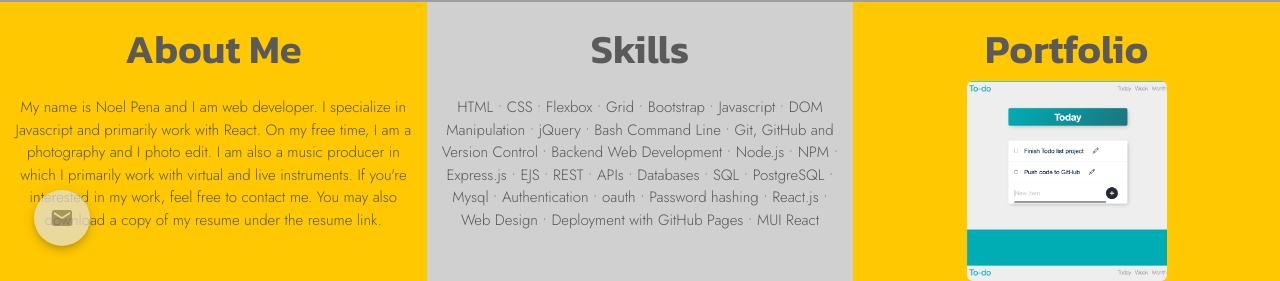
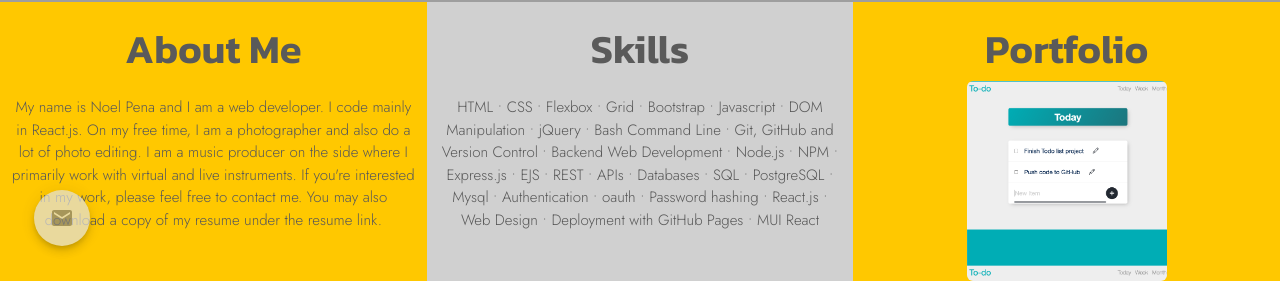
Before and after one commit to noel-pena/React-Portfolio, a React (Vite) app: page / in a window 1280 px wide. Shown: the part 482-763 px from the top of the page. Built offline with nearby package versions, Linux system fonts and the light colour scheme; grey boxes are pictures that could not be loaded.

Commit message:
typo fixes

```diff
--- a/src/components/body.jsx
+++ b/src/components/body.jsx
@@ -35,7 +35,7 @@ function Body(){
         <Grid xs={12} md={4}  className="container-2">
                 <h1 className="about">About Me</h1>
             <div className="container-3">
-                <p>My name is Noel Pena and I am web developer. I specialize in Javascript and primarily work with React. On my free time, I am a photography and I photo edit. I am also a music producer in which I primarily work with virtual and live instruments. If you're interested in my work, feel free to contact me. You may also download a copy of my resume under the resume link.</p>
+                <p>My name is Noel Pena and I am a web developer. I code mainly in React.js. On my free time, I am a photographer and also do a lot of photo editing. I am a music producer on the side where I primarily work with virtual and live instruments. If you're interested in my work, please feel free to contact me. You may also download a copy of my resume under the resume link.</p>
             </div>
         </Grid>
         <Grid xs={12} md={4} className="container-4">
```
